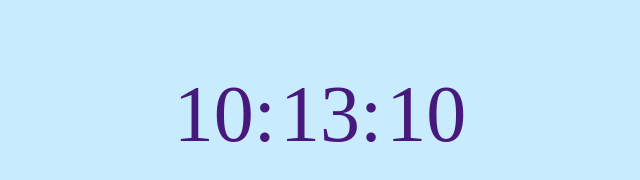
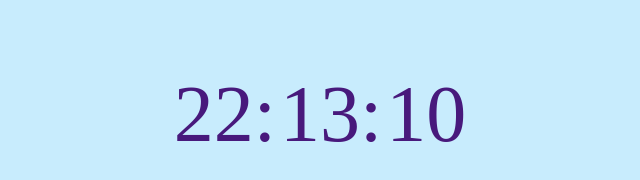
Before and after one commit to AndrzejChemerys/daftacademy-frontend, a plain HTML site: page index.html in a window 1280 px wide. Shown: the part 254-434 px from the top of the page, without its empty margins (320-960 px from the left). Drawn offline with Linux system fonts and the light colour scheme.

Commit message:
creating clock

```diff
--- a/index.html
+++ b/index.html
@@ -35,17 +35,15 @@
     </section>
 
     <script>
-        const currentDate = new Date();
-        let start = new Date();
-
-        let x = start.getHours();
-        let currentHour = time(x ? x - 12 : x, 13, 1);
-        let currentMin = time(start.getMinutes(), 60);
-        let currentSec = time(start.getSeconds(), 60);
+        let currentDate = new Date();
 
         // let currentHour = currentDate.getHours();
         // let currentMin = currentDate.getMinutes();
         // let currentSec = currentDate.getSeconds();
+
+        let currentHour = time(currentDate.getHours());
+        let currentMin = time(currentDate.getMinutes(), 60);
+        let currentSec = time(currentDate.getSeconds(), 60);
 
         console.log(currentHour);
         console.log(currentMin);
@@ -54,24 +52,28 @@
         let clock = {
 
             plusSecond: function (s) {
-                document.getElementById('seconds').innerHTML = (s + "");
-                if (s == 0) this.plusMinute(currentMin.next().value);
                 if (s < 10) {
                     s = "0" + s;
                 }
-
+                document.getElementById('seconds').innerHTML = (s + "");
+                if (s == 0) this.plusMinute(currentMin.next().value);
 
 
             },
             plusMinute: function (m) {
+                if (m < 10) {
+                    m = "0" + m;
+                }
                 document.getElementById('minute').innerHTML = (m + ":");
-                if (m == 0) this.addHour(currentHour.next().value);
+                if (m == 0) this.plusHour(currentHour.next().value);
 
 
             },
             plusHour: function (h) {
+                if (h < 10) {
+                    h = "0" + h;
+                }
                 document.getElementById('hour').innerHTML = (h + ":");
-
             }
         }
 
@@ -83,8 +85,8 @@
             clock.plusSecond(currentSec.next().value);
         }, 1000);
 
-        function* time(start, range, reset = 0) {
-            let a = start;
+        function* time(currentDate, range, reset = 0) {
+            let a = currentDate;
             while (true) {
                 a = a == range ? reset : a;
                 yield a++;
```
